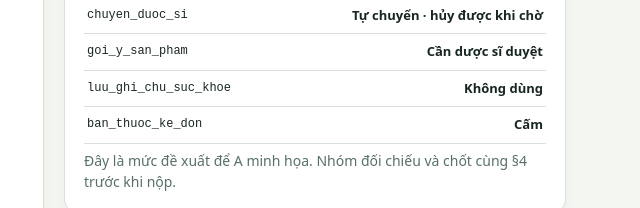
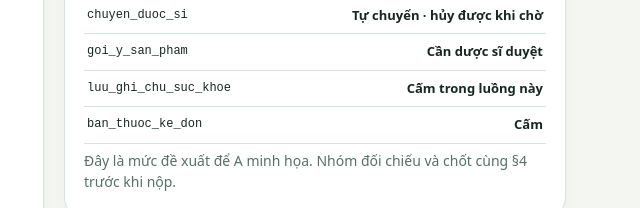
Before and after one commit to nguyenvandang2201/K5-L3A-Day05-T1-9999, a plain HTML site: page prototype/index.html in a window 1280 px wide. Shown: the part 592-800 px from the top of the page, 640-1280 px from the left. Drawn offline with Linux system fonts and the light colour scheme.

Commit message:
Hoàn thiện kịch bản rủi ro và mức tự chủ T1

```diff
--- a/prototype/index.html
+++ b/prototype/index.html
@@ -38,7 +38,7 @@
           <tr><td>khuyen_di_kham</td><td>Tự hiện</td></tr>
           <tr><td>chuyen_duoc_si</td><td>Tự chuyển · hủy được khi chờ</td></tr>
           <tr><td>goi_y_san_pham</td><td>Cần dược sĩ duyệt</td></tr>
-          <tr><td>luu_ghi_chu_suc_khoe</td><td>Không dùng</td></tr>
+          <tr><td>luu_ghi_chu_suc_khoe</td><td>Cấm trong luồng này</td></tr>
           <tr><td>ban_thuoc_ke_don</td><td>Cấm</td></tr>
         </table><p class="tiny">Đây là mức đề xuất để A minh họa. Nhóm đối chiếu và chốt cùng §4 trước khi nộp.</p></section>
       </aside>
```
Also changed, not shown: prototype/01-khan-cap.png, prototype/02-thieu-thong-tin.png, 2 other files.
